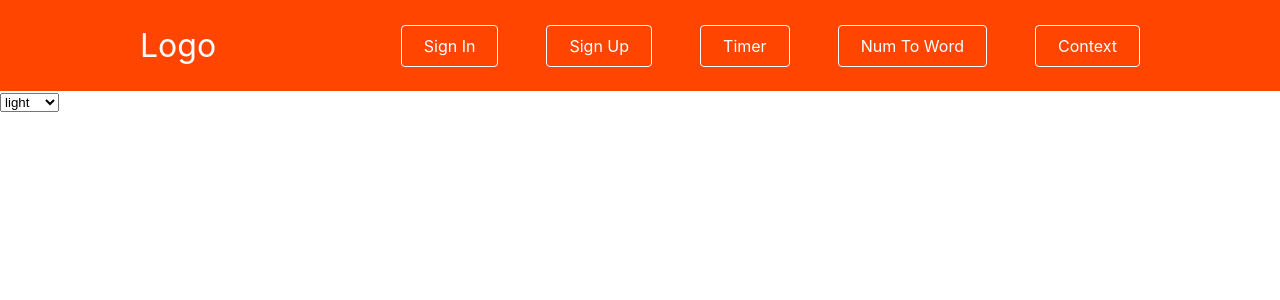
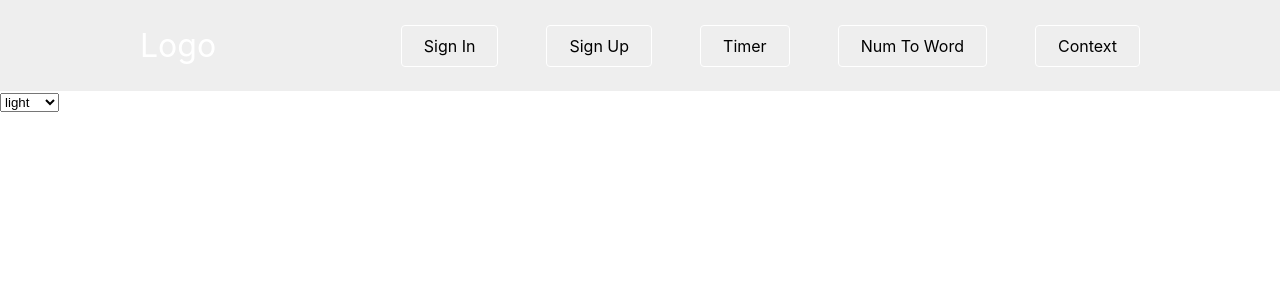
Before and after one commit to utsavm81/DesigningDemo, a React (Create React App) app: page /demo in a window 1280 px wide. Shown: the top 300 px of the page. Built offline with nearby package versions, Linux system fonts and the light colour scheme.

Commit message:
adding the context demo

```diff
--- a/src/components/Datatables/index.js
+++ b/src/components/Datatables/index.js
@@ -1,6 +1,5 @@
 import React from "react";
 import paginationFactory, {
-  PaginationListStandalone,
   PaginationProvider,
 } from "react-bootstrap-table2-paginator";
 import BootstrapTable from "react-bootstrap-table-next";
--- a/src/components/Navbar/index.js
+++ b/src/components/Navbar/index.js
@@ -1,4 +1,5 @@
-import React from "react";
+import React, { useContext } from "react";
+import { ThemeContext } from "../../context";
 import {
   Nav,
   NavLogo,
@@ -11,26 +12,28 @@ import {
 
 
 const Navbar = () => {
+  const {data} =useContext(ThemeContext)
+  const {value,...styleData} = data
   return (
 
-      <Nav>
+      <Nav style={{background:styleData.background}}>
         <NavLogo to="/home">Logo</NavLogo>
         <Bars />
         <NavMenu>
           <NavBtn>
-            <NavBtnLink to="/sign-in">Sign In</NavBtnLink>
+            <NavBtnLink to="/sign-in" style={{color:styleData.color}}>Sign In</NavBtnLink>
           </NavBtn>
           <NavBtn>
-            <NavBtnLink to="/sign-up">Sign Up</NavBtnLink>
+            <NavBtnLink to="/sign-up" style={{color:styleData.color}}>Sign Up</NavBtnLink>
           </NavBtn>
           <NavBtn>
-            <NavBtnLink to="/timer">Timer</NavBtnLink>
+            <NavBtnLink to="/timer" style={{color:styleData.color}}>Timer</NavBtnLink>
           </NavBtn>
           <NavBtn>
-            <NavBtnLink to="/number">Num To Word</NavBtnLink>
+            <NavBtnLink to="/number" style={{color:styleData.color}}>Num To Word</NavBtnLink>
           </NavBtn>
           <NavBtn>
-            <NavBtnLink to="/demo">Context</NavBtnLink>
+            <NavBtnLink to="/demo" style={{color:styleData.color}}>Context</NavBtnLink>
           </NavBtn>
         </NavMenu>
       </Nav>
--- a/src/context/index.js
+++ b/src/context/index.js
@@ -1,4 +1,4 @@
-import { createContext, useContext } from "react";
+import { createContext } from "react";
 import { themes } from "../constant";
 
 
--- a/src/pages/Data.js
+++ b/src/pages/Data.js
@@ -7,19 +7,15 @@ const Data = () => {
   const [starValue, setStarValue] = useState([]);
 
   useEffect(() => {
-    debugger;
     fetch(`https://swapi.dev/api/${params.name}`)
       .then((res) => {
-        debugger;
         return res.json();
       })
       .then((json) => {
-        debugger;
         setStarValue(json.results);
       });
   },[]);
 
-  console.log("start valuye",starValue);
   return (
     <>
     {/* <h1>{starValue}</h1> */}
--- a/src/pages/DemoContext.js
+++ b/src/pages/DemoContext.js
@@ -11,9 +11,11 @@ function DemoContext() {
     }
 
   return (
-    <select onChange={handleChange} value={data.value}>
+    <>
+      <select onChange={handleChange} value={data.value}>
         {Object.keys(themes).map((item)=><option key={item} name={item} >{item}</option>)}
-    </select>
+      </select>
+    </>
   )
 }
 
--- a/src/pages/SignUp.js
+++ b/src/pages/SignUp.js
@@ -3,7 +3,6 @@ import React from 'react'
 const SignIn = React.lazy(()=>import('./SignIn'))
 
 const SignUp = () => {
-    console.log('Sign Up')
     return (
         <div>
             <h1>Sign Up</h1>
```
Also changed, not shown: src/Swapi/People/index.js (+0 -8 lines), src/Swapi/Planets/index.js (+1 -6 lines).
